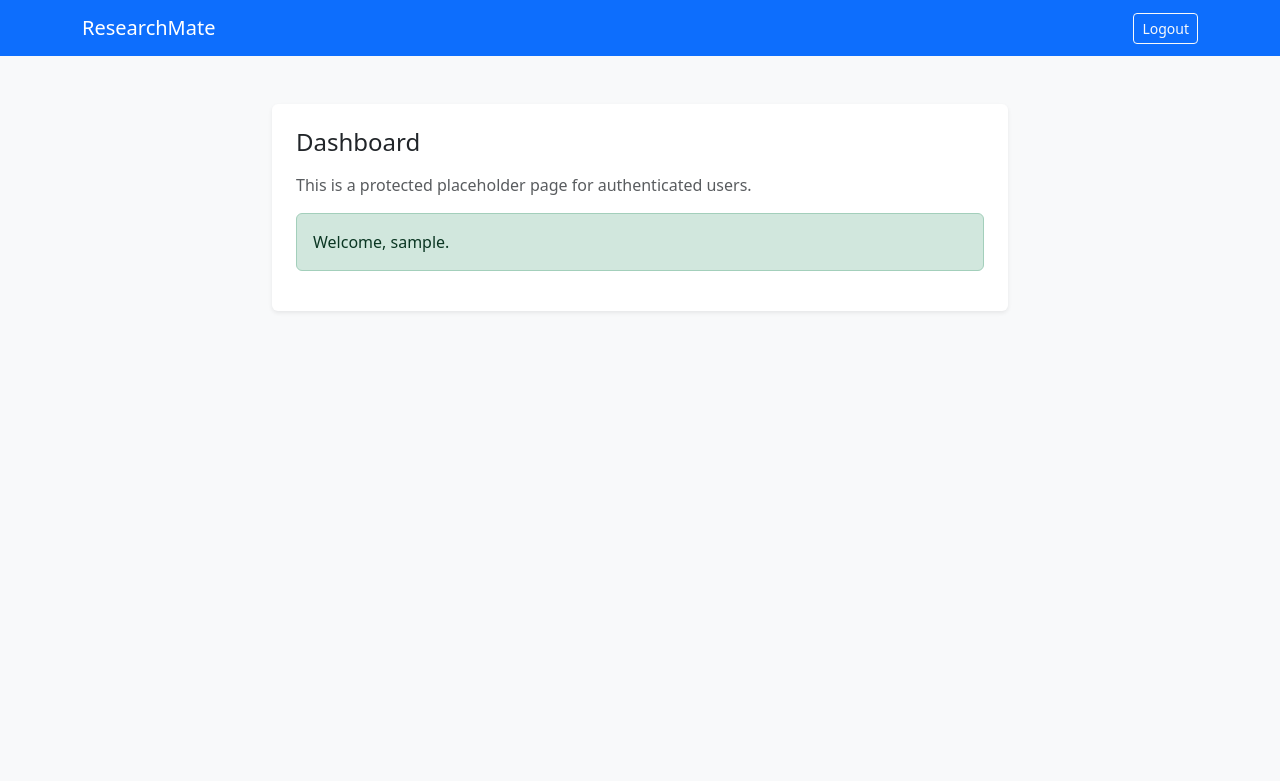
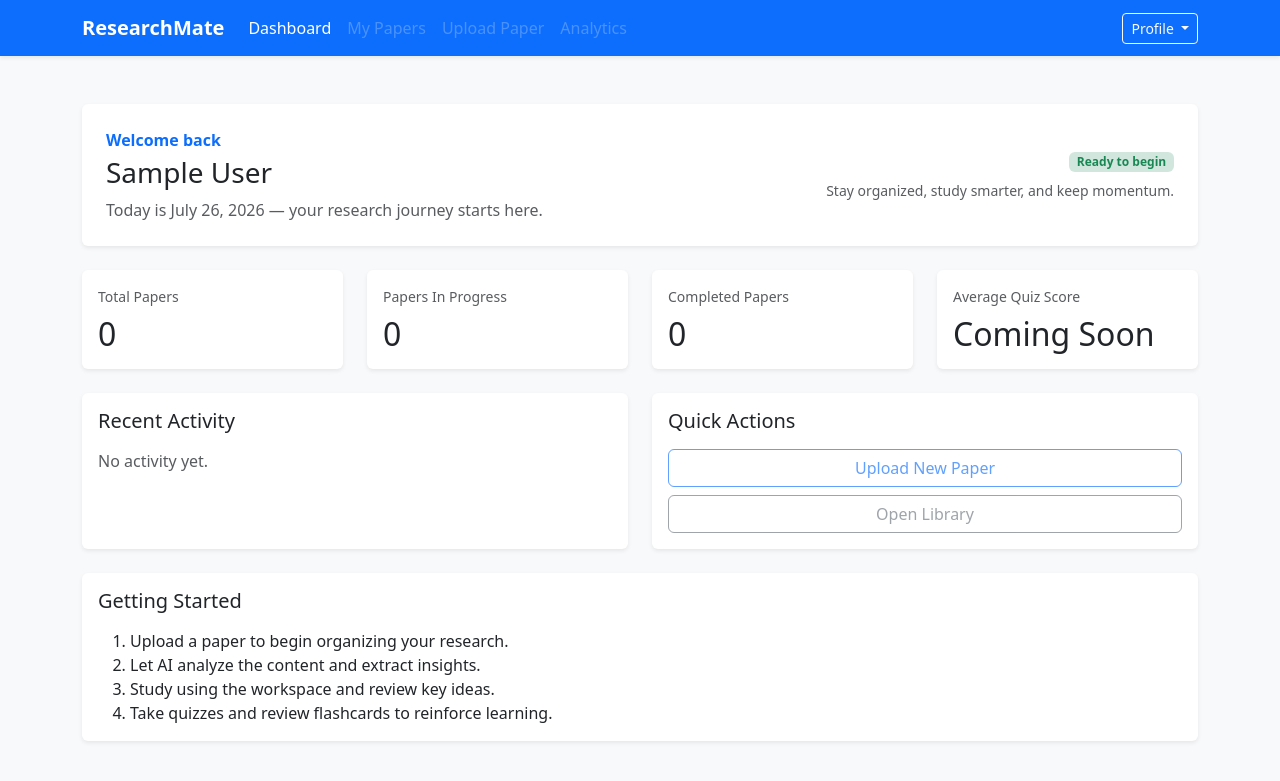
Before and after one commit to Abir-Hossen/ResearchMate, a Django app: page /accounts/dashboard/ in a window 1280 px wide. Shown: the top 781 px of the page. Run offline with Django 5.2, Linux system fonts and the light colour scheme; the visitor is signed in with stand-in values (Sample User, id 1).

Commit message:
Dashboard format done

```diff
--- a/accounts/views.py
+++ b/accounts/views.py
@@ -1,3 +1,5 @@
+import datetime
+
 from django.contrib import messages
 from django.contrib.auth import authenticate, login, logout
 from django.contrib.auth.decorators import login_required
@@ -46,4 +48,8 @@ def logout_view(request):
 
 @login_required(login_url='login')
 def dashboard_view(request):
-    return render(request, 'accounts/dashboard.html', {'user': request.user})
+    context = {
+        'user': request.user,
+        'today': datetime.date.today(),
+    }
+    return render(request, 'accounts/dashboard.html', context)
--- a/templates/accounts/dashboard.html
+++ b/templates/accounts/dashboard.html
@@ -1,15 +1,89 @@
 {% extends 'base.html' %}
 
 {% block content %}
-<div class="row justify-content-center">
-    <div class="col-lg-8">
-        <div class="card shadow-sm border-0">
+<div class="row g-4">
+    <div class="col-12">
+        <div class="card border-0 shadow-sm">
             <div class="card-body p-4">
-                <h2 class="h4 mb-3">Dashboard</h2>
-                <p class="text-muted">This is a protected placeholder page for authenticated users.</p>
-                <div class="alert alert-success" role="alert">
-                    Welcome, {{ user.username }}.
+                <div class="d-flex flex-column flex-lg-row justify-content-between align-items-lg-center gap-3">
+                    <div>
+                        <p class="text-primary fw-semibold mb-1">Welcome back</p>
+                        <h2 class="h3 mb-2">{{ user.get_full_name|default:user.username }}</h2>
+                        <p class="text-muted mb-0">Today is {{ today|date:"F j, Y" }} — your research journey starts here.</p>
+                    </div>
+                    <div class="text-lg-end">
+                        <span class="badge bg-success-subtle text-success">Ready to begin</span>
+                        <p class="text-muted small mb-0 mt-2">Stay organized, study smarter, and keep momentum.</p>
+                    </div>
                 </div>
+            </div>
+        </div>
+    </div>
+
+    <div class="col-12 col-md-6 col-xl-3">
+        <div class="card border-0 shadow-sm h-100">
+            <div class="card-body">
+                <p class="text-muted small mb-2">Total Papers</p>
+                <h3 class="h2 mb-0">0</h3>
+            </div>
+        </div>
+    </div>
+    <div class="col-12 col-md-6 col-xl-3">
+        <div class="card border-0 shadow-sm h-100">
+            <div class="card-body">
+                <p class="text-muted small mb-2">Papers In Progress</p>
+                <h3 class="h2 mb-0">0</h3>
+            </div>
+        </div>
+    </div>
+    <div class="col-12 col-md-6 col-xl-3">
+        <div class="card border-0 shadow-sm h-100">
+            <div class="card-body">
+                <p class="text-muted small mb-2">Completed Papers</p>
+                <h3 class="h2 mb-0">0</h3>
+            </div>
+        </div>
+    </div>
+    <div class="col-12 col-md-6 col-xl-3">
+        <div class="card border-0 shadow-sm h-100">
+            <div class="card-body">
+                <p class="text-muted small mb-2">Average Quiz Score</p>
+                <h3 class="h2 mb-0">Coming Soon</h3>
+            </div>
+        </div>
+    </div>
+
+    <div class="col-12 col-lg-6">
+        <div class="card border-0 shadow-sm h-100">
+            <div class="card-body">
+                <h3 class="h5 mb-3">Recent Activity</h3>
+                <div class="text-muted">No activity yet.</div>
+            </div>
+        </div>
+    </div>
+
+    <div class="col-12 col-lg-6">
+        <div class="card border-0 shadow-sm h-100">
+            <div class="card-body">
+                <h3 class="h5 mb-3">Quick Actions</h3>
+                <div class="d-grid gap-2">
+                    <button class="btn btn-outline-primary" type="button" disabled>Upload New Paper</button>
+                    <button class="btn btn-outline-secondary" type="button" disabled>Open Library</button>
+                </div>
+            </div>
+        </div>
+    </div>
+
+    <div class="col-12">
+        <div class="card border-0 shadow-sm">
+            <div class="card-body">
+                <h3 class="h5 mb-3">Getting Started</h3>
+                <ol class="mb-0">
+                    <li>Upload a paper to begin organizing your research.</li>
+                    <li>Let AI analyze the content and extract insights.</li>
+                    <li>Study using the workspace and review key ideas.</li>
+                    <li>Take quizzes and review flashcards to reinforce learning.</li>
+                </ol>
             </div>
         </div>
     </div>
--- a/templates/navbar.html
+++ b/templates/navbar.html
@@ -1,12 +1,41 @@
-<nav class="navbar navbar-expand-lg navbar-dark bg-primary">
+<nav class="navbar navbar-expand-lg navbar-dark bg-primary shadow-sm">
     <div class="container">
-        <a class="navbar-brand" href="#">ResearchMate</a>
-        <div class="ms-auto">
+        <a class="navbar-brand fw-bold" href="#">ResearchMate</a>
+        <button class="navbar-toggler" type="button" data-bs-toggle="collapse" data-bs-target="#navbarContent" aria-controls="navbarContent" aria-expanded="false" aria-label="Toggle navigation">
+            <span class="navbar-toggler-icon"></span>
+        </button>
+        <div class="collapse navbar-collapse" id="navbarContent">
             {% if user.is_authenticated %}
-                <a class="btn btn-outline-light btn-sm" href="{% url 'logout' %}">Logout</a>
+                <ul class="navbar-nav me-auto mb-2 mb-lg-0">
+                    <li class="nav-item">
+                        <a class="nav-link active" href="{% url 'dashboard' %}">Dashboard</a>
+                    </li>
+                    <li class="nav-item">
+                        <a class="nav-link disabled" href="#">My Papers</a>
+                    </li>
+                    <li class="nav-item">
+                        <a class="nav-link disabled" href="#">Upload Paper</a>
+                    </li>
+                    <li class="nav-item">
+                        <a class="nav-link disabled" href="#">Analytics</a>
+                    </li>
+                </ul>
+                <div class="dropdown">
+                    <button class="btn btn-outline-light btn-sm dropdown-toggle" type="button" data-bs-toggle="dropdown" aria-expanded="false">
+                        Profile
+                    </button>
+                    <ul class="dropdown-menu dropdown-menu-end">
+                        <li><a class="dropdown-item disabled" href="#">Profile</a></li>
+                        <li><a class="dropdown-item disabled" href="#">Change Password</a></li>
+                        <li><hr class="dropdown-divider"></li>
+                        <li><a class="dropdown-item" href="{% url 'logout' %}">Logout</a></li>
+                    </ul>
+                </div>
             {% else %}
-                <a class="btn btn-outline-light btn-sm" href="{% url 'login' %}">Login</a>
-                <a class="btn btn-light btn-sm ms-2" href="{% url 'register' %}">Register</a>
+                <div class="ms-auto">
+                    <a class="btn btn-outline-light btn-sm" href="{% url 'login' %}">Login</a>
+                    <a class="btn btn-light btn-sm ms-2" href="{% url 'register' %}">Register</a>
+                </div>
             {% endif %}
         </div>
     </div>
```
Also changed, not shown: accounts/tests.py (+10 -0 lines).
